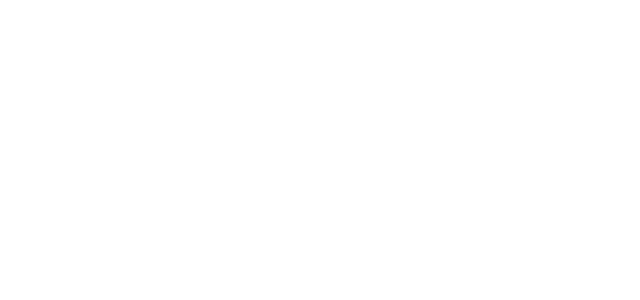
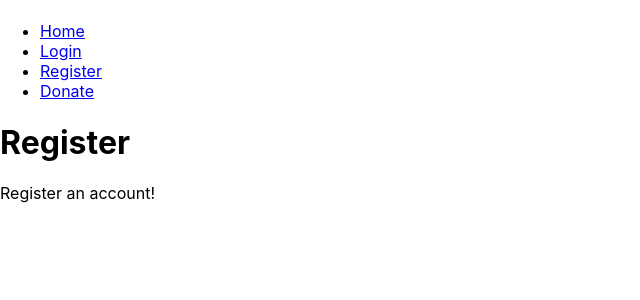
Before and after one commit to bliutech/organ-safe, a React (Create React App) app in the folder frontend/: page /register in a window 1280 px wide. Before the commit this address had no page. Shown: the top 300 px of the page, without its empty margins (0-640 px from the left). Built offline with nearby package versions, Linux system fonts and the light colour scheme.

Commit message:
added additional pages for Donors and Registration. implemented skeleton for NavBar

```diff
--- a/frontend/src/App.js
+++ b/frontend/src/App.js
@@ -3,15 +3,22 @@
 import Home from './pages/Home.js';
 import Login from './pages/Login.js';
 import Matches from './pages/Matches.js';
+import Register from './pages/Register.js';
+import Donor from './pages/Donor.js';
+
+import NavBar from './components/NavBar.js';
 
 function App() {
   return (
     <div>
       <BrowserRouter>
+        <NavBar />
         <Routes>
           <Route path='/' element={ <Home /> }/>
           <Route path='/login' element={ <Login />}/>
           <Route path='/matches' element={ <Matches />}/>
+          <Route path='/register' element={<Register />}/>
+          <Route path='/donor' element={<Donor />}/>
         </Routes>
       </BrowserRouter>
     </div>
--- a/frontend/src/components/NavBar.js
+++ b/frontend/src/components/NavBar.js
@@ -0,0 +1,20 @@
+import {Link} from 'react-router-dom';
+import classes from './NavBar.module.css';
+
+export default function NavBar(){
+    // add different states to the NavBar later
+    let isLoggedin = false;
+    return(
+        <header className={classes.header}>
+            <h1 className={classes.logo}> </h1>
+            <nav>
+                <ul>
+                    <li><Link to='/'> Home </Link></li>
+                    <li><Link to='/login'> Login </Link></li>
+                    <li><Link to='/register'> Register </Link></li>
+                    <li><Link to='/donor'> Donate </Link></li>
+                </ul>
+            </nav>
+        </header>
+    );
+}
--- /dev/null
+++ b/frontend/src/pages/Donor.js
@@ -0,0 +1,8 @@
+export default function Donor(){
+    return(
+        <div>
+            <h1> Donate </h1>
+            <p> Donate a new organ here! </p>
+        </div>
+    );
+}
--- /dev/null
+++ b/frontend/src/pages/Register.js
@@ -0,0 +1,8 @@
+export default function Register(){
+    return(
+        <div>
+            <h1> Register </h1>
+            <p> Register an account! </p>
+        </div>
+    );
+}
```
Also changed, not shown: frontend/src/components/Match.js (added, +7 -0 lines), frontend/src/components/NavBar.module.css (added).
